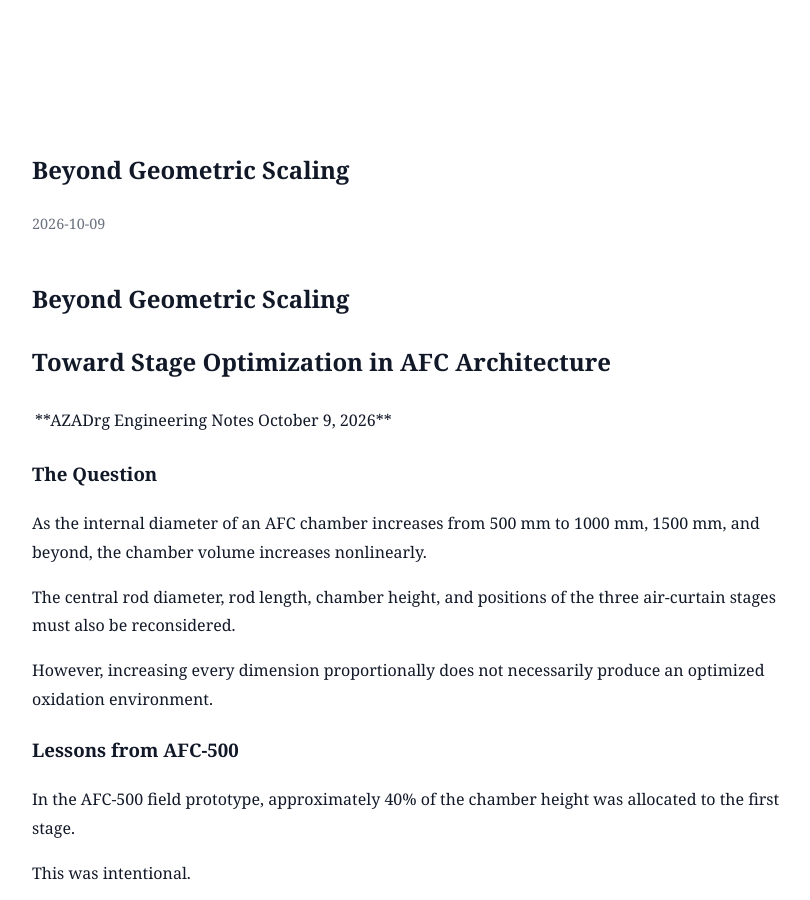
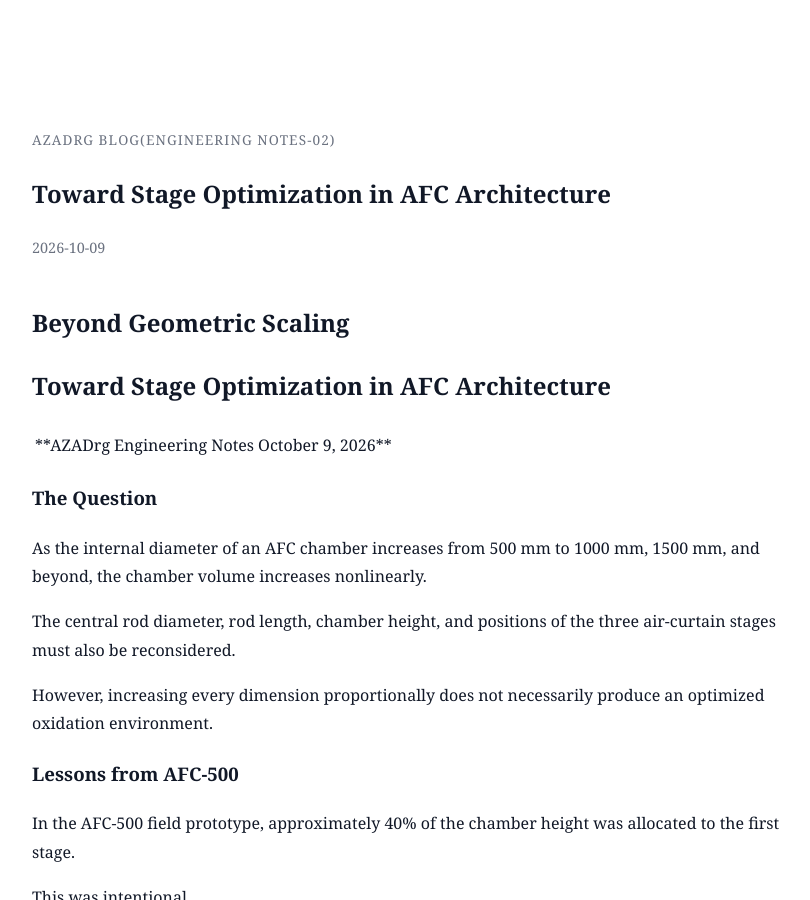
Before and after one commit to ssimsangmin49-creator/ecofriendly-polymer-compounds-incineration, a Jekyll site: the page built from _posts/2026-10-09-beyond-geometric-scaling.md, in a window 1280 px wide and 900 px high. Shown: the whole window, without its empty margins (222-1032 px from the left). Built offline with Jekyll 4.4.1, drawn with Linux system fonts in a browser that asks for light colours; our own code applies the rules of GitHub Pages for plain Markdown files.

Commit message:
Update 2026-10-09-beyond-geometric-scaling.md

```diff
--- a/_posts/2026-10-09-beyond-geometric-scaling.md
+++ b/_posts/2026-10-09-beyond-geometric-scaling.md
@@ -1,3 +1,10 @@
+---
+layout: post
+title: "Toward Stage Optimization in AFC Architecture"
+permalink: /beyond-geometric-scaling/
+label: "AZADrg blog(Engineering Notes-02)"
+---
+
 # Beyond Geometric Scaling
 ## Toward Stage Optimization in AFC Architecture
 
```
